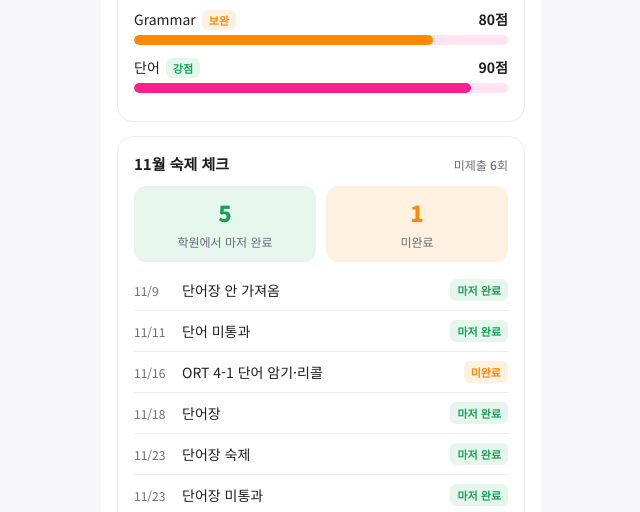
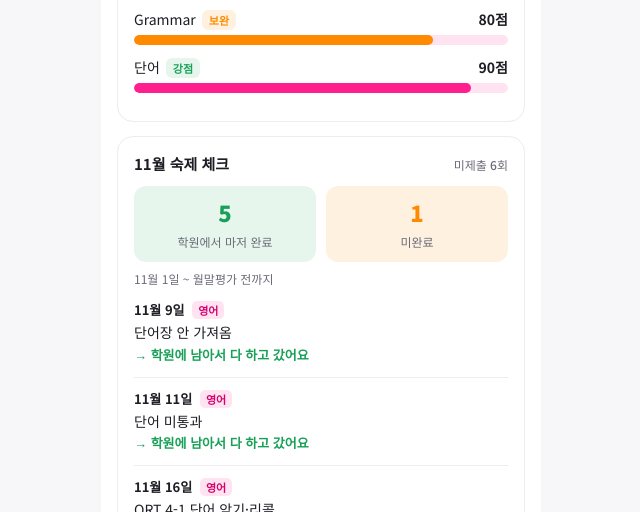
Before and after one commit to seinedu/seinedu-home, a plain HTML site: page board/I6MnyQATIeb1.html in a window 1280 px wide. Shown: the part 288-800 px from the top of the page, without its empty margins (319-959 px from the left). Drawn offline with Linux system fonts and the light colour scheme.

Commit message:
세인보드 숙제 체크: 날짜·과목·결과 기록 형식
Co-Authored-By: Claude Opus 5.5 <noreply@anthropic.com>
Claude-Session: https://claude.ai/code/session_013d345CaThcUioDVSuec83V

```diff
--- a/board/I6MnyQATIeb1.html
+++ b/board/I6MnyQATIeb1.html
@@ -49,13 +49,14 @@ main{padding:18px 16px}
 .hwsum b{display:block;font-size:22px;font-weight:900;color:var(--ok)}
 .hwsum .m b{color:var(--warn)}
 .hwsum span{font-size:12px;color:var(--sub)}
-.hwr{display:flex;align-items:center;gap:10px;padding:9px 0;border-bottom:1px solid var(--line);font-size:14px}
+.period{font-size:12px;color:var(--sub);margin:4px 0 2px}
+.hwr{padding:11px 0;border-bottom:1px solid var(--line);font-size:14px;line-height:1.55}
 .hwr:last-child{border:0}
-.hwr .d{color:var(--sub);font-size:12px;width:38px;flex:none}
-.hwr .t{flex:1}
-.hwr .st{font-size:11px;font-weight:700;padding:3px 7px;border-radius:6px;flex:none}
-.hwr .st.done{background:#e6f6ed;color:var(--ok)}
-.hwr .st.miss{background:#fff1e0;color:var(--warn)}
+.hwr .d{font-weight:700;font-size:13px;margin-bottom:2px}
+.hwr .sj{font-size:11px;font-weight:700;background:var(--pink-l);color:var(--pink-d);padding:1px 6px;border-radius:5px;margin-left:4px}
+.hwr .st{font-size:13px;font-weight:700}
+.hwr .st.done{color:var(--ok)}
+.hwr .st.miss{color:var(--warn)}
 .foot{text-align:center;font-size:12px;color:#9a9aa6;margin-top:10px;line-height:1.6}
 </style>
 </head>
@@ -70,7 +71,7 @@ main{padding:18px 16px}
   <div class="foot">세인 영어수학 · 314-0907</div>
 </div>
 <script>
-const D={"name": "고부성", "month": 11, "hw": [["11/9", "단어장 안 가져옴", "done"], ["11/11", "단어 미통과", "done"], ["11/16", "ORT 4-1 단어 암기·리콜", "miss"], ["11/18", "단어장", "done"], ["11/23", "단어장 숙제", "done"], ["11/23", "단어장 미통과", "done"]], "subjects": [{"subj": "영어", "cls": "Ucla", "areas": [["Reading", 80], ["Grammar", 80], ["단어", 90]], "comment": ""}]};
+const D={"name": "고부성", "month": 11, "hw": [["11월 9일", "영어", "단어장 안 가져옴", "done"], ["11월 11일", "영어", "단어 미통과", "done"], ["11월 16일", "영어", "ORT 4-1 단어 암기·리콜", "miss"], ["11월 18일", "영어", "단어장", "done"], ["11월 23일", "영어", "단어장 숙제", "done"], ["11월 23일", "영어", "단어장 미통과", "done"]], "subjects": [{"subj": "영어", "cls": "Ucla", "areas": [["Reading", 80], ["Grammar", 80], ["단어", 90]], "comment": ""}]};
 let i=0;
 const $=id=>document.getElementById(id);
 $("badge").textContent=D.month+"월 리포트";
@@ -97,11 +98,12 @@ function render(){
 }
 function hwCard(){
   if(!D.hw) return "";
-  const h=D.hw, n=h.length, miss=h.filter(x=>x[2]==="miss").length;
+  const h=D.hw, n=h.length, miss=h.filter(x=>x[3]==="miss").length;
   if(!n) return `<div class="card"><h3>${D.month}월 숙제 체크</h3><div class="hwzero">이번 달 숙제 미제출 <b>0회</b> 👏<br>매번 숙제를 잘 해왔어요!</div></div>`;
   return `<div class="card"><h3>${D.month}월 숙제 체크 <small>미제출 ${n}회</small></h3>
     <div class="hwsum"><div><b>${n-miss}</b><span>학원에서 마저 완료</span></div><div class="m"><b>${miss}</b><span>미완료</span></div></div>
-    ${h.map(([d,t,st])=>`<div class="hwr"><span class="d">${d}</span><span class="t">${esc(t)}</span><span class="st ${st}">${st==="done"?"마저 완료":"미완료"}</span></div>`).join("")}
+    <div class="period">${D.month}월 1일 ~ 월말평가 전까지</div>
+    ${h.map(([d,sj,t,st])=>`<div class="hwr"><div class="d">${d} <span class="sj">${sj}</span></div><div class="t">${esc(t)}<br><span class="st ${st}">${st==="done"?"→ 학원에 남아서 다 하고 갔어요":"→ 다 못 하고 갔어요 (다음 수업 때 확인)"}</span></div></div>`).join("")}
   </div>`;
 }
 render();
```
Also changed, not shown: board/3yitfn6V2CjD.html (+11 -9 lines), board/MObrs3aLuGY5.html (+10 -8 lines), board/lhMOaC7Vc4eJ.html (+11 -9 lines), board/uuLip1oqfmY9.html (+11 -9 lines).
